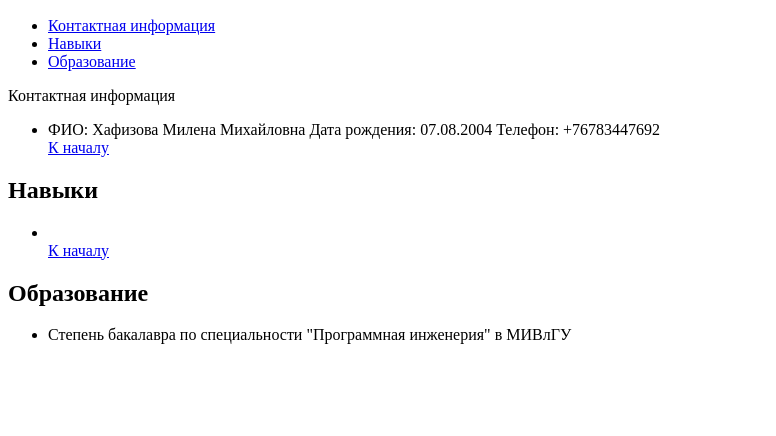
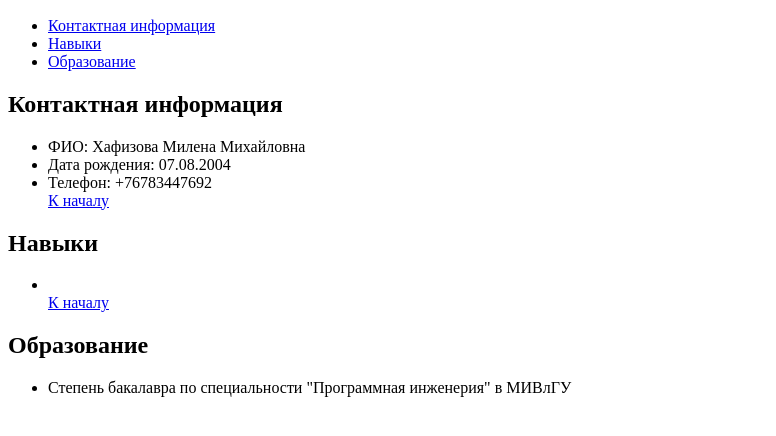
Before and after one commit to BajiKeiske/BajiKeiske, a plain HTML site: page index.html in a window 1280 px wide. Shown: the part 110-546 px from the top of the page, without its empty margins (0-776 px from the left). Drawn offline with Linux system fonts and the light colour scheme.

Commit message:
Update index.html

```diff
--- a/index.html
+++ b/index.html
@@ -20,11 +20,11 @@
  </div>
  <div class="main">
  <div class="Contact information" id="Contact information">
- <h2">Контактная информация</h2>
- <ul >
- <li>ФИО: Хафизова Милена Михайловна
- Дата рождения: 07.08.2004
- Телефон: +76783447692</li>
+ <h2>Контактная информация</h2>
+ <ul>
+ <li>ФИО: Хафизова Милена Михайловна</li>
+ <li>Дата рождения: 07.08.2004</li>
+ <li>Телефон: +76783447692</li>
 
 <a href="#content">К началу</a>
  </div>
```
